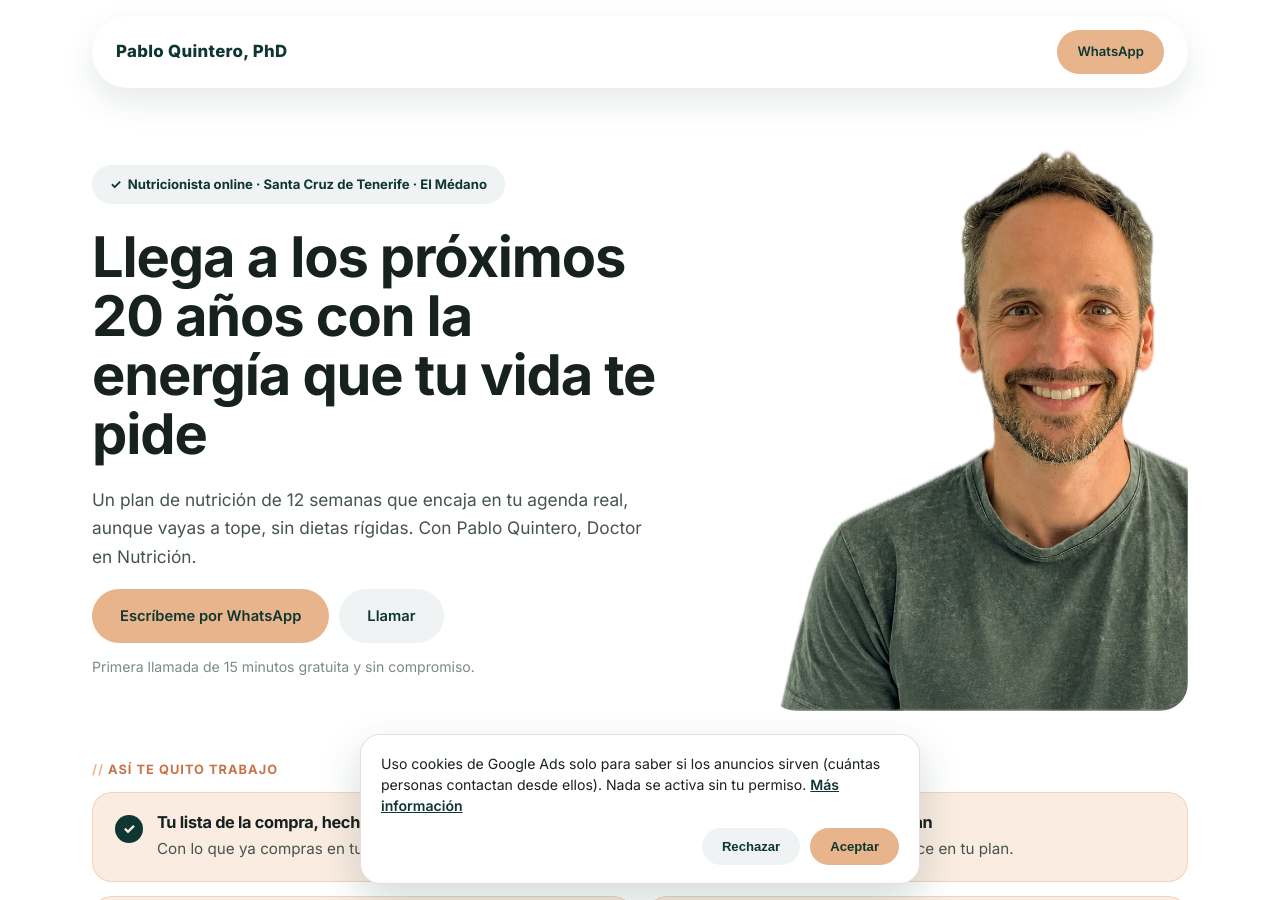
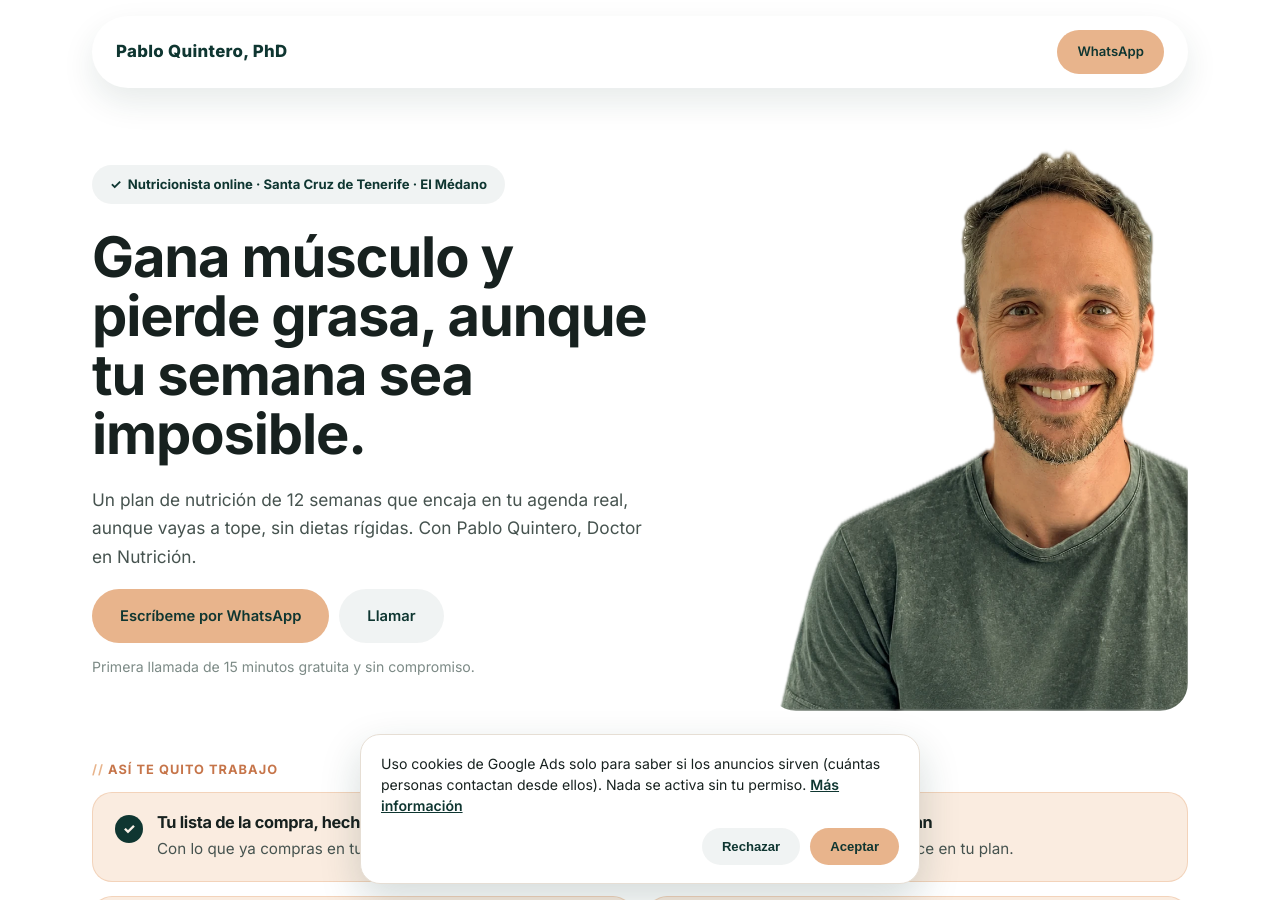
Before and after one commit to pquinriver/pabloquintero-nutricion, a Jekyll site: the page built from consulta/index.html, in a window 1280 px wide and 900 px high. Built offline with Jekyll 4.4.1, drawn with Linux system fonts in a browser that asks for light colours.

Commit message:
Landing /consulta/: mismo titular que la home (#16)
Claude-Session: https://claude.ai/code/session_01JN2Y8UrFPgP6FgJH1QHdsM

Co-authored-by: Claude <noreply@anthropic.com>

```diff
--- a/consulta/index.html
+++ b/consulta/index.html
@@ -21,7 +21,7 @@ noindex: true
   <section class="lp-hero">
     <div class="lp-hero-text">
       <div class="eyebrow-check">✓ &nbsp;Nutricionista online · Santa Cruz de Tenerife · El Médano</div>
-      <h1>Llega a los próximos 20 años con la energía que tu vida te pide</h1>
+      <h1>Gana músculo y pierde grasa, aunque tu semana sea imposible.</h1>
       <p class="lede">Un plan de nutrición de 12 semanas que encaja en tu agenda real, aunque vayas a tope, sin dietas rígidas. Con Pablo Quintero, Doctor en Nutrición.</p>
       <div class="lp-cta">
         <a class="btn btn--primary" href="https://wa.me/34623823083" target="_blank" rel="noopener">Escríbeme por WhatsApp</a>
```
